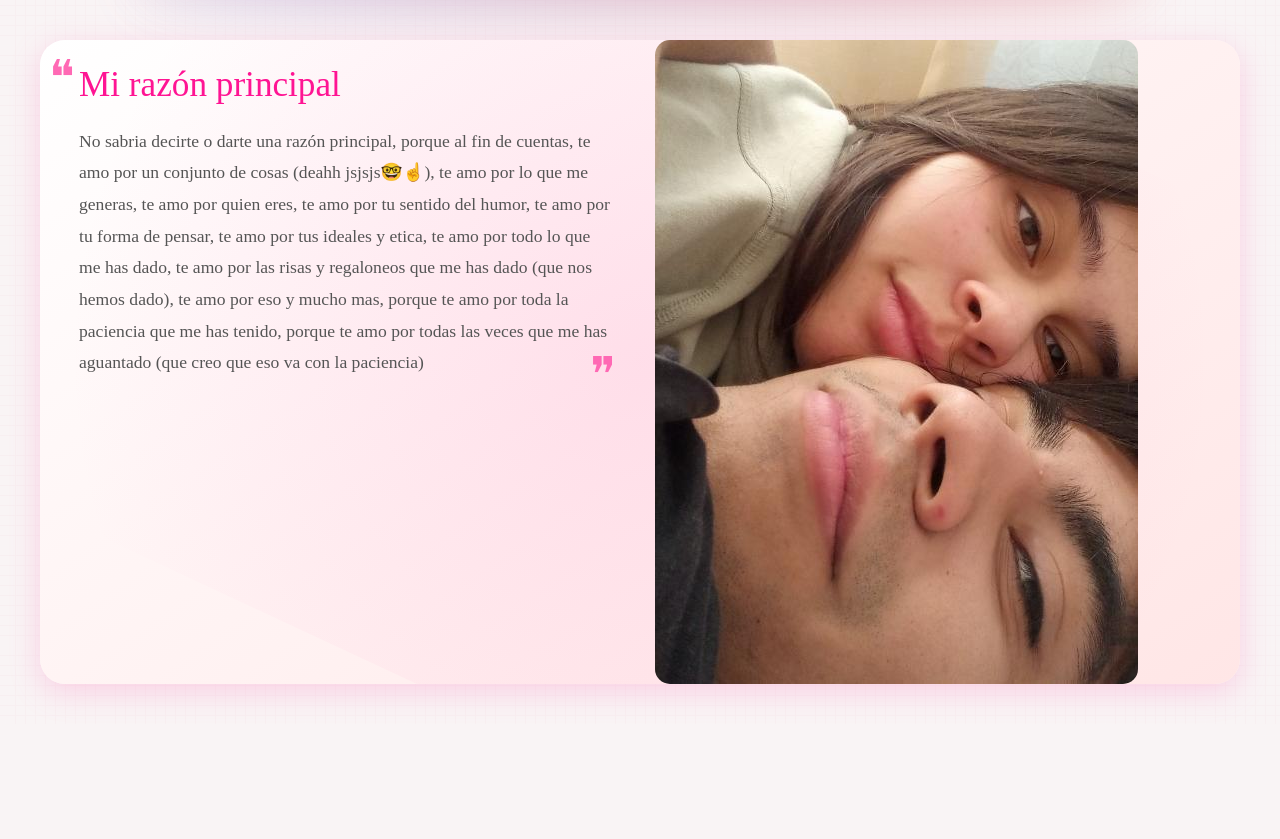
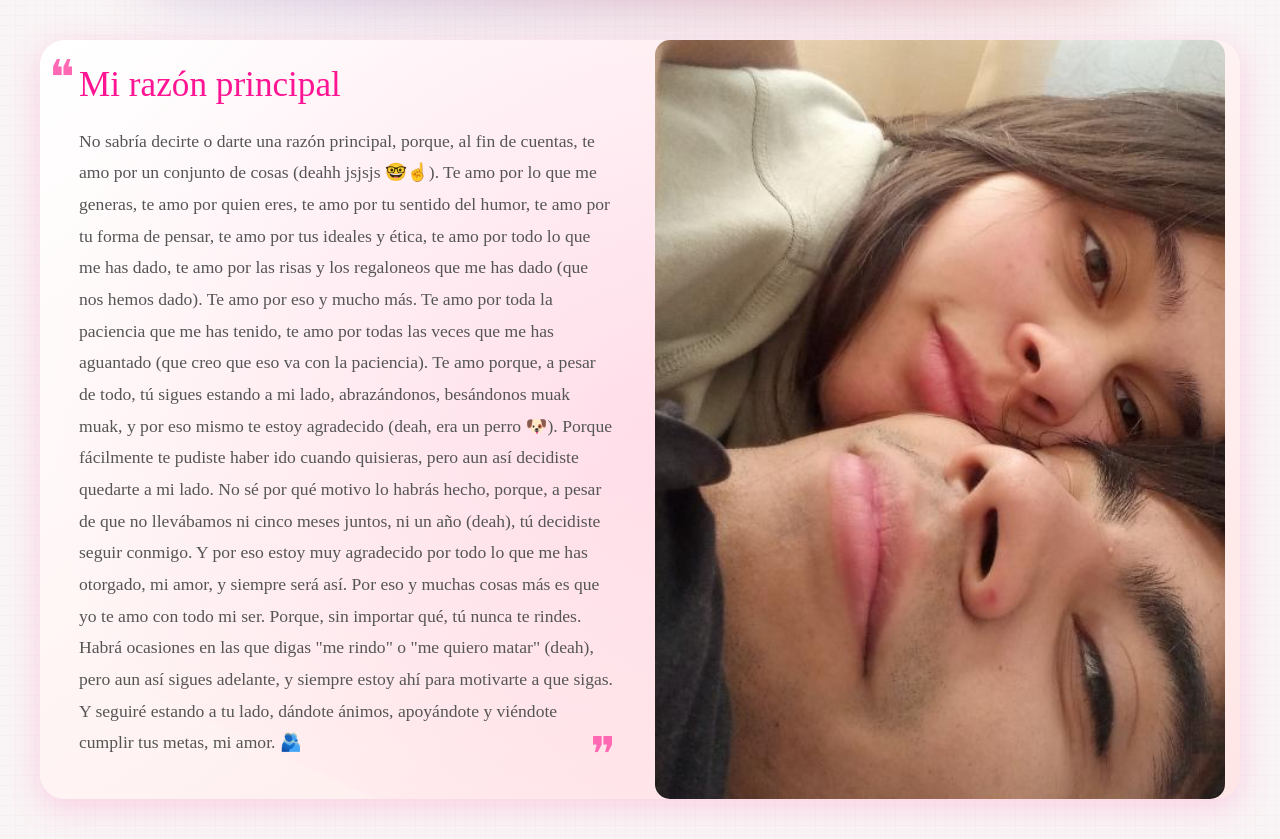
Before and after one commit to FranciscoVza/story, a plain HTML site: page why.html in a window 1280 px wide. Shown: the part 860-1699 px from the top of the page. Before the commit the page ends 1584 px from the top, so only its background shows below. Drawn offline with nearby package versions, Linux system fonts and the light colour scheme.

Commit message:
cree el mensaje de mi razon principal

```diff
--- a/why.html
+++ b/why.html
@@ -46,7 +46,10 @@
         <div class="col-md-6 p-4 order-2 order-md-1">
             <h2 class="special-title">Mi razón principal</h2>
             <p class="special-text">
-                No sabria decirte o darte una razón principal, porque al fin de cuentas, te amo por un conjunto de cosas (deahh jsjsjs🤓☝), te amo por lo que me generas, te amo por quien eres, te amo por tu sentido del humor, te amo por tu forma de pensar, te amo por tus ideales y etica, te amo por todo lo que me has dado, te amo por las risas y regaloneos que me has dado (que nos hemos dado), te amo por eso y mucho mas, porque te amo por toda la paciencia que me has tenido, porque te amo por todas las veces que me has aguantado (que creo que eso va con la paciencia)
+                No sabría decirte o darte una razón principal, porque, al fin de cuentas, te amo por un conjunto de cosas (deahh jsjsjs 🤓☝). Te amo por lo que me generas, te amo por quien eres, te amo por tu sentido del humor, te amo por tu forma de pensar, te amo por tus ideales y ética, te amo por todo lo que me has dado, te amo por las risas y los regaloneos que me has dado (que nos hemos dado). Te amo por eso y mucho más.
+                Te amo por toda la paciencia que me has tenido, te amo por todas las veces que me has aguantado (que creo que eso va con la paciencia). Te amo porque, a pesar de todo, tú sigues estando a mi lado, abrazándonos, besándonos muak muak, y por eso mismo te estoy agradecido (deah, era un perro 🐶).
+                Porque fácilmente te pudiste haber ido cuando quisieras, pero aun así decidiste quedarte a mi lado. No sé por qué motivo lo habrás hecho, porque, a pesar de que no llevábamos ni cinco meses juntos, ni un año (deah), tú decidiste seguir conmigo.
+                Y por eso estoy muy agradecido por todo lo que me has otorgado, mi amor, y siempre será así. Por eso y muchas cosas más es que yo te amo con todo mi ser. Porque, sin importar qué, tú nunca te rindes. Habrá ocasiones en las que digas "me rindo" o "me quiero matar" (deah), pero aun así sigues adelante, y siempre estoy ahí para motivarte a que sigas. Y seguiré estando a tu lado, dándote ánimos, apoyándote y viéndote cumplir tus metas, mi amor. 🫂
             </p>
         </div>
         <div class="col-md-6 order-1 order-md-2">
```
